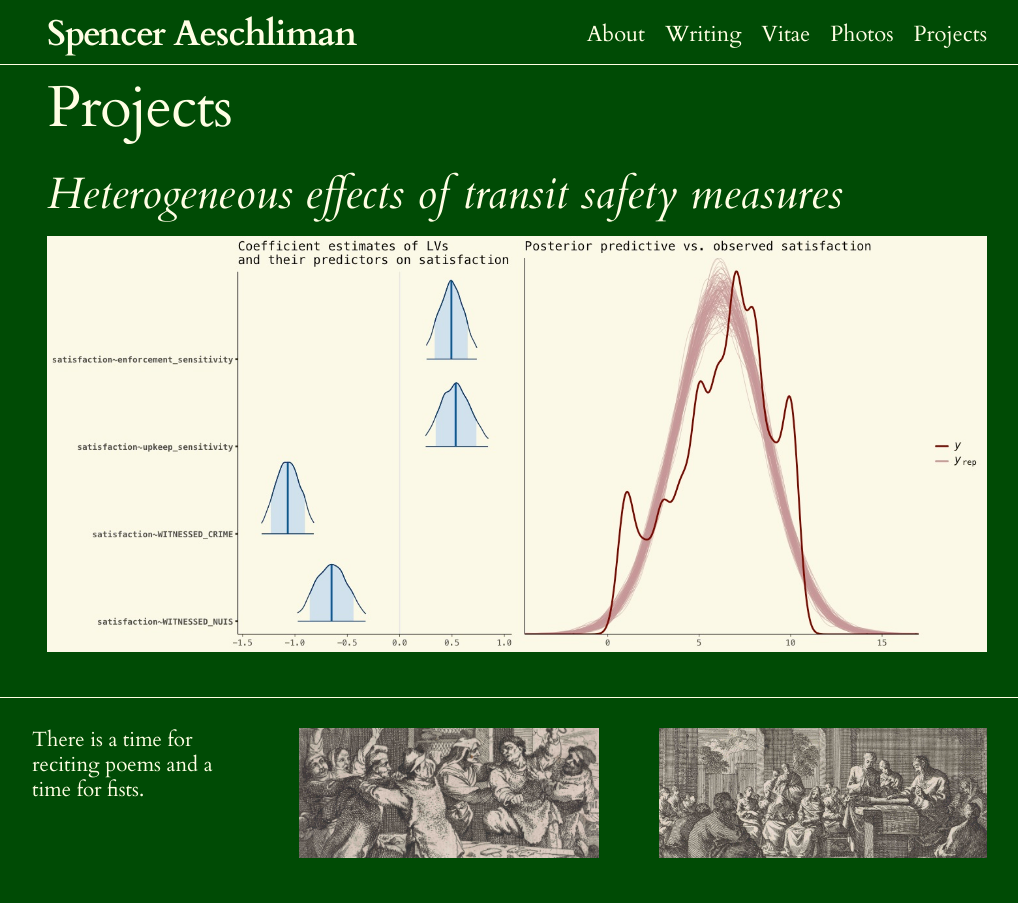
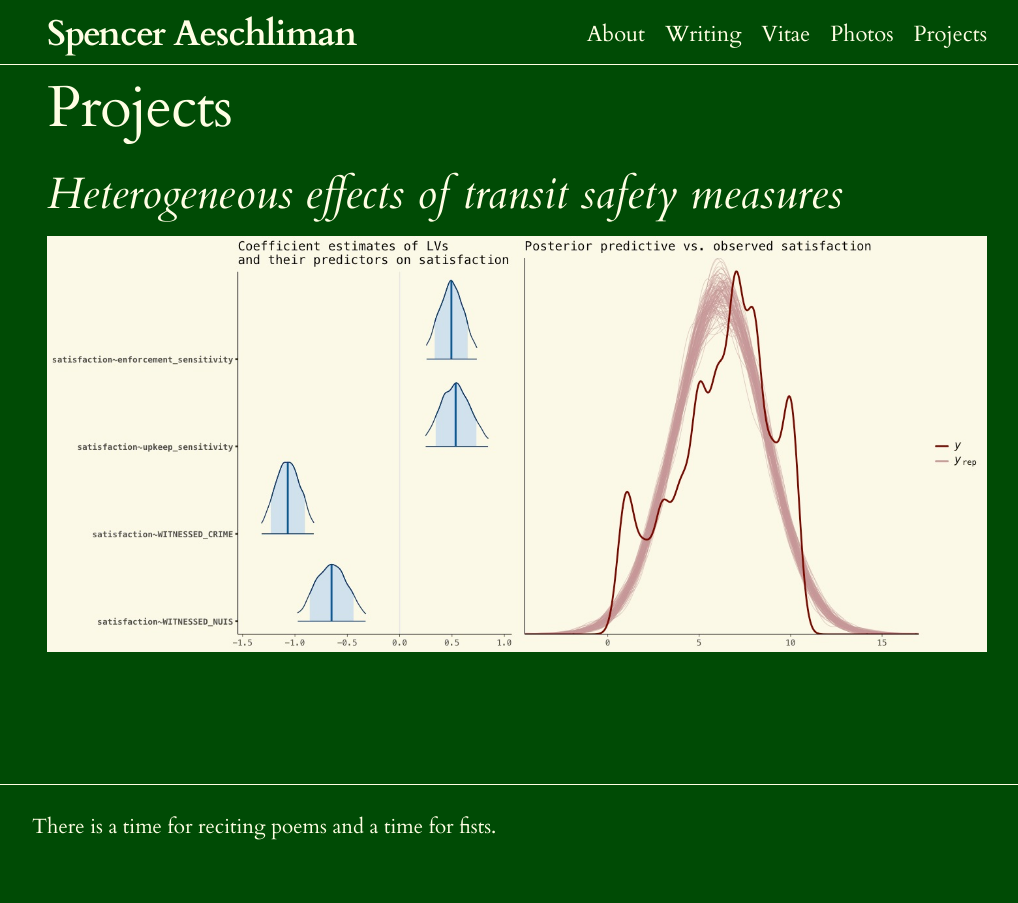
Before and after one commit to s-aeschliman/s-aeschliman.github.io, a Jekyll site: the page built from docs/projects.md, in a window 1280 px wide. Shown: the whole page, without its empty margins (123-1141 px from the left). Built offline with Jekyll 4.4.1, drawn with Linux system fonts in a browser that asks for light colours; some web fonts are replaced.

Commit message:
mac removed footer images

```diff
--- a/docs/_includes/footer.html
+++ b/docs/_includes/footer.html
@@ -9,14 +9,6 @@
         <p>{{- site.description | escape -}}</p>
       </div>
 
-
-      <div class="footer-col footer-col-2">
-        <div class="footer-pic-1"><img src="assets/images/brawl2.jpg" alt=""></div>
-      </div>
-
-      <div class="footer-col footer-col-3">
-        <div class="footer-pic-2"><img src="assets/images/read.jpg" alt=""></div>
-      </div>
 
     </div>
 
@@ -34,29 +26,4 @@
     flex: 1;
   }
 
-  .footer-col-2 {
-    margin-right: 10px;
-  }
-
-  .footer-col-2 img,
-  .footer-col-3 img {
-    height: 130px;
-    object-fit: cover;
-  }
-  .footer-col-2 {
-    display: flex;
-    flex: 2;
-    justify-content: flex-end;
-  }
-  .footer-col-2 img {
-    width: 300px;
-  }
-
-  .footer-col-3 {
-    display: flex;
-    flex: 2;
-    justify-content: flex-end;
-  }
-
-
 </style>
```
